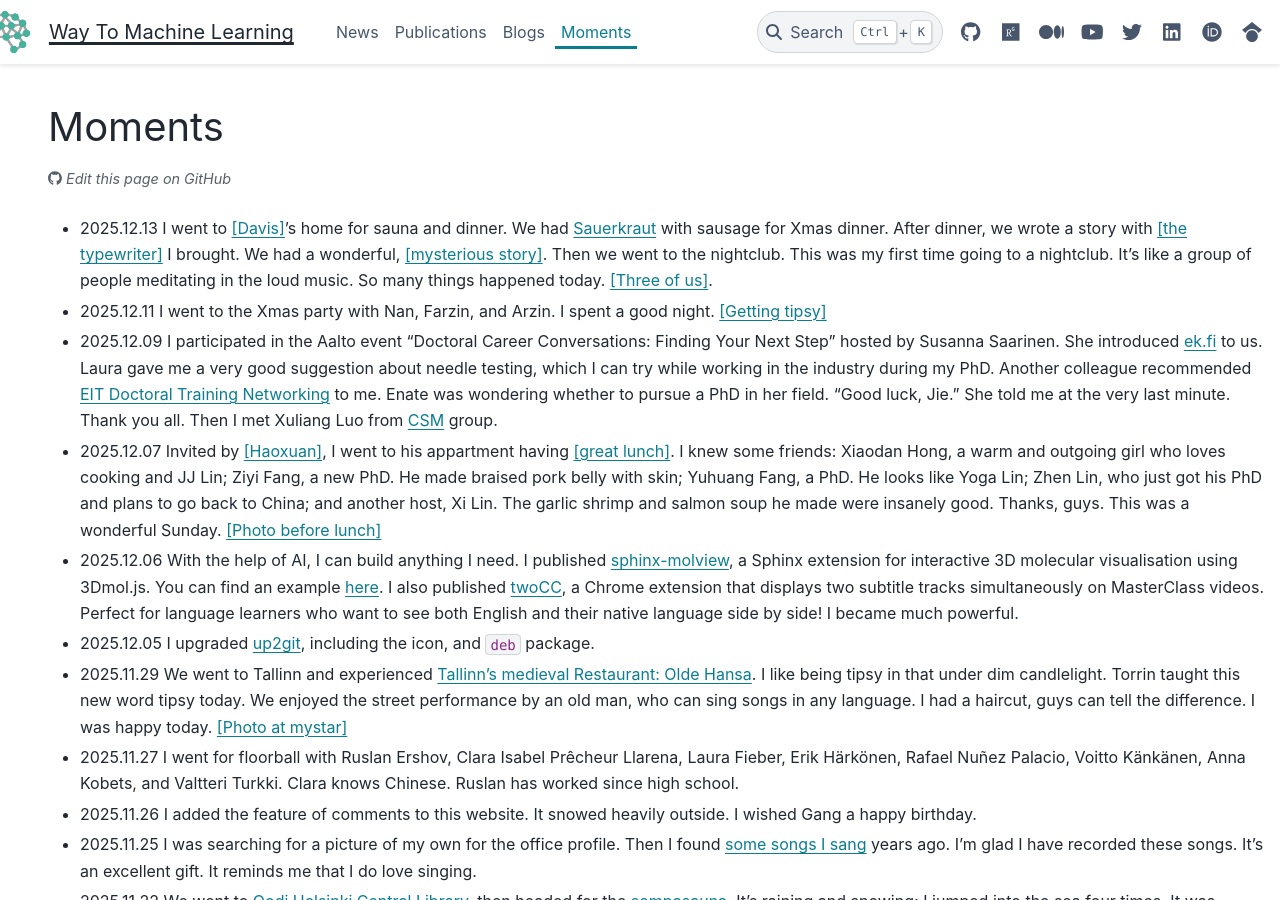
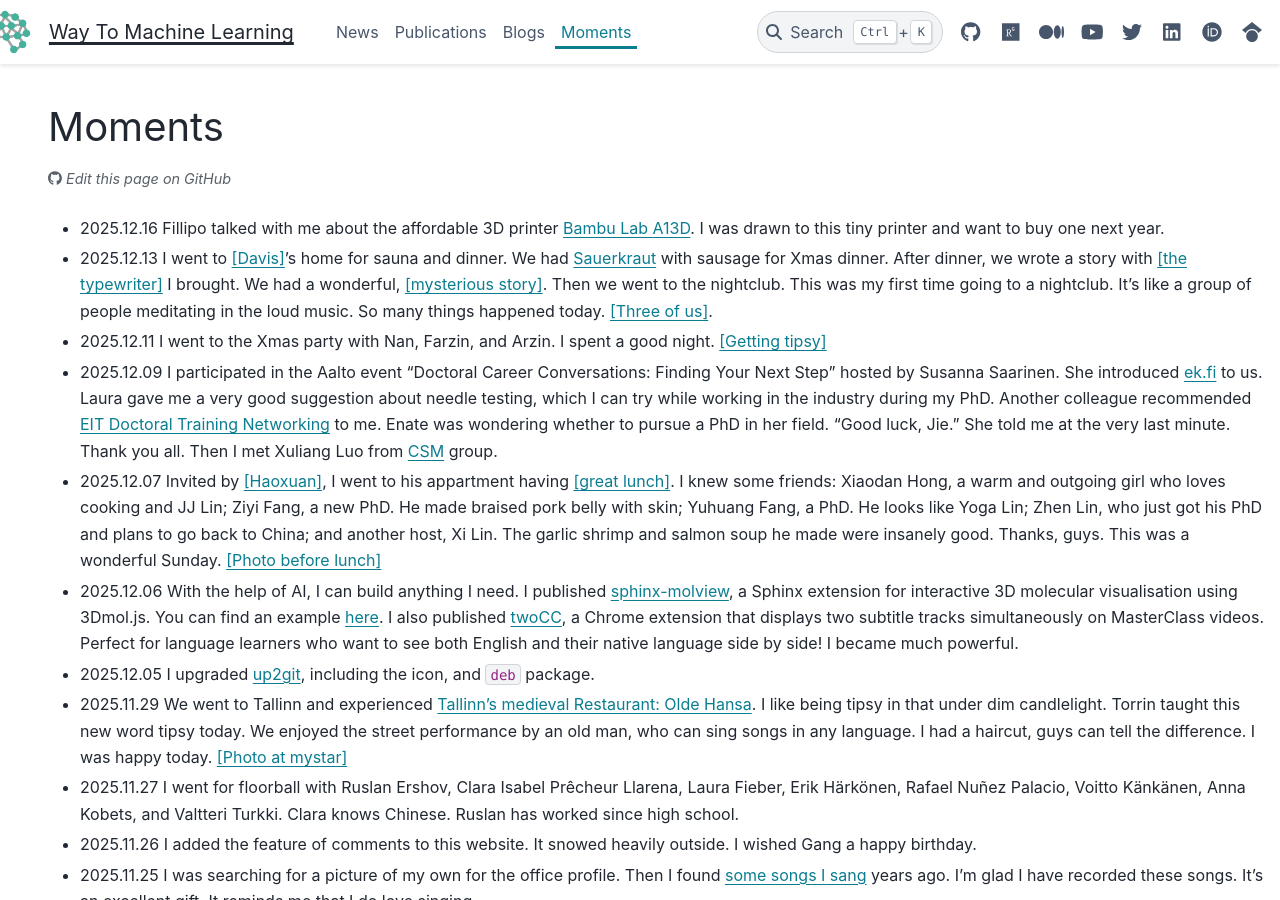
Before and after one commit to way2ml/way2ml.github.io, a Sphinx documentation site: the page built from doc/moments.md, in a window 1280 px wide and 900 px high. Built offline with Sphinx 7.4.7 and the PyData theme 0.15.4, drawn with Linux system fonts in a browser that asks for light colours; comment, search, counter and statistics services are not loaded.

Commit message:
Add new moments from December 2025

```diff
--- a/doc/moments.md
+++ b/doc/moments.md
@@ -4,6 +4,7 @@ comment: True
 ---
 
 # Moments
+- 2025.12.16 Fillipo talked with me about the affordable 3D printer [Bambu Lab A13D](https://eu.store.bambulab.com/products/a1?id=599117150694776844). I was drawn to this tiny printer and want to buy one next year.
 - 2025.12.13 I went to <a href="./_static/moments/20251213_davis.jpeg" target="_blank" rel="noopener">[Davis]</a>'s home for sauna and dinner. We had [Sauerkraut](https://en.wikipedia.org/wiki/Sauerkraut) with sausage for Xmas dinner. After dinner, we wrote a story with <a href="./_static/moments/20251213_type.jpeg" target="_blank" rel="noopener">[the typewriter]</a> I brought. We had a wonderful, <a href="./_static/moments/20251213_story.jpeg" target="_blank" rel="noopener">[mysterious story]</a>. Then we went to the nightclub. This was my first time going to a nightclub. It's like a group of people meditating in the loud music. So many things happened today. <a href="./_static/moments/20251213_smile.jpeg" target="_blank" rel="noopener">[Three of us]</a>.
 - 2025.12.11 I went to the Xmas party with Nan, Farzin, and Arzin. I spent a good night. <a href="./_static/moments/20251211_xmas.jpg" target="_blank" rel="noopener">[Getting tipsy]</a>
 - 2025.12.09 I participated in the Aalto event "Doctoral Career Conversations: Finding Your Next Step" hosted by Susanna Saarinen. She introduced [ek.fi](https://ek.fi/en/) to us.  Laura gave me a very good suggestion about needle testing, which I can try while working in the industry during my PhD. Another colleague recommended [EIT Doctoral Training Networking](https://www.eiturbanmobility.eu/what-we-offer/education-and-training/doctoral-training-programme/) to me. Enate was wondering whether to pursue a PhD in her field. "Good luck, Jie." She told me at the very last minute.  Thank you all. Then I met Xuliang Luo from [CSM](https://www.aalto.fi/en/department-of-applied-physics/complex-systems-and-materials-csm) group.
```
